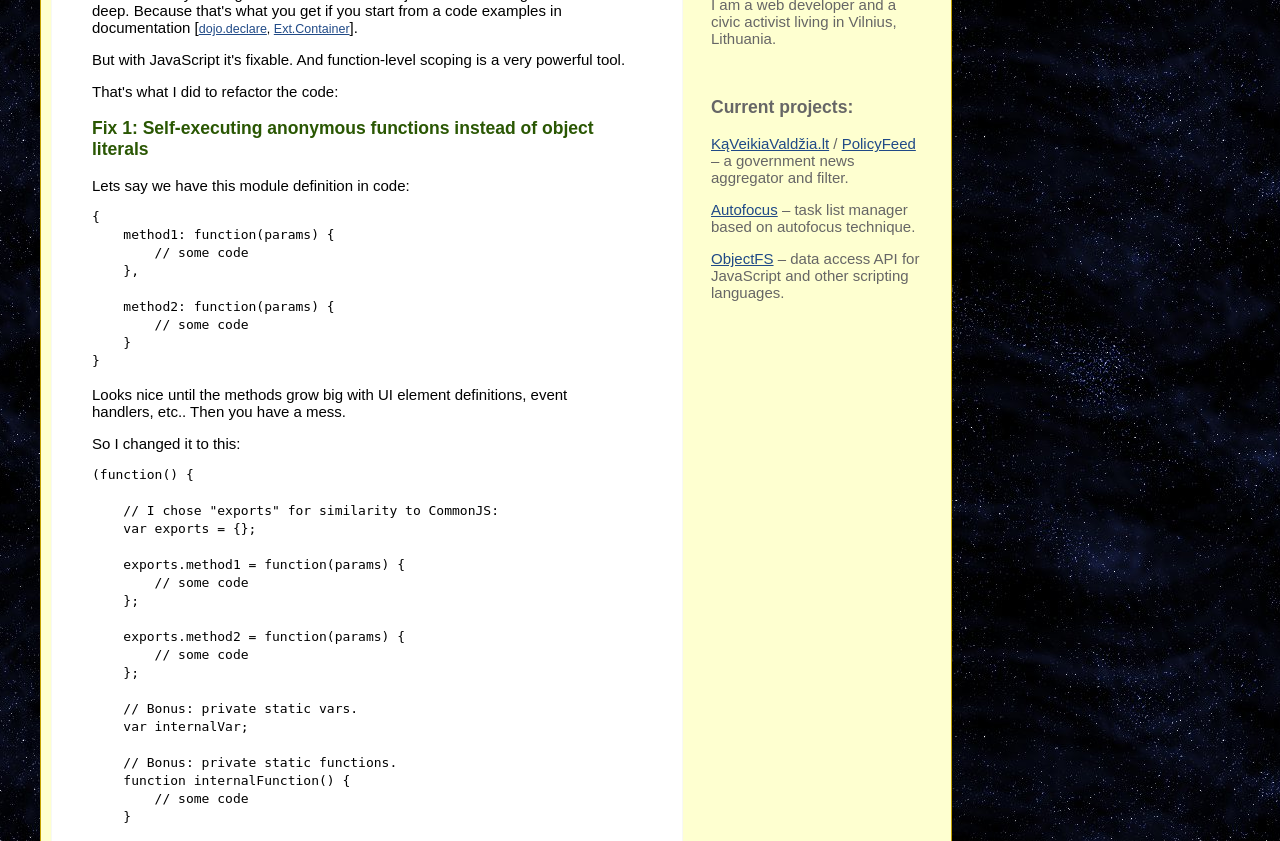
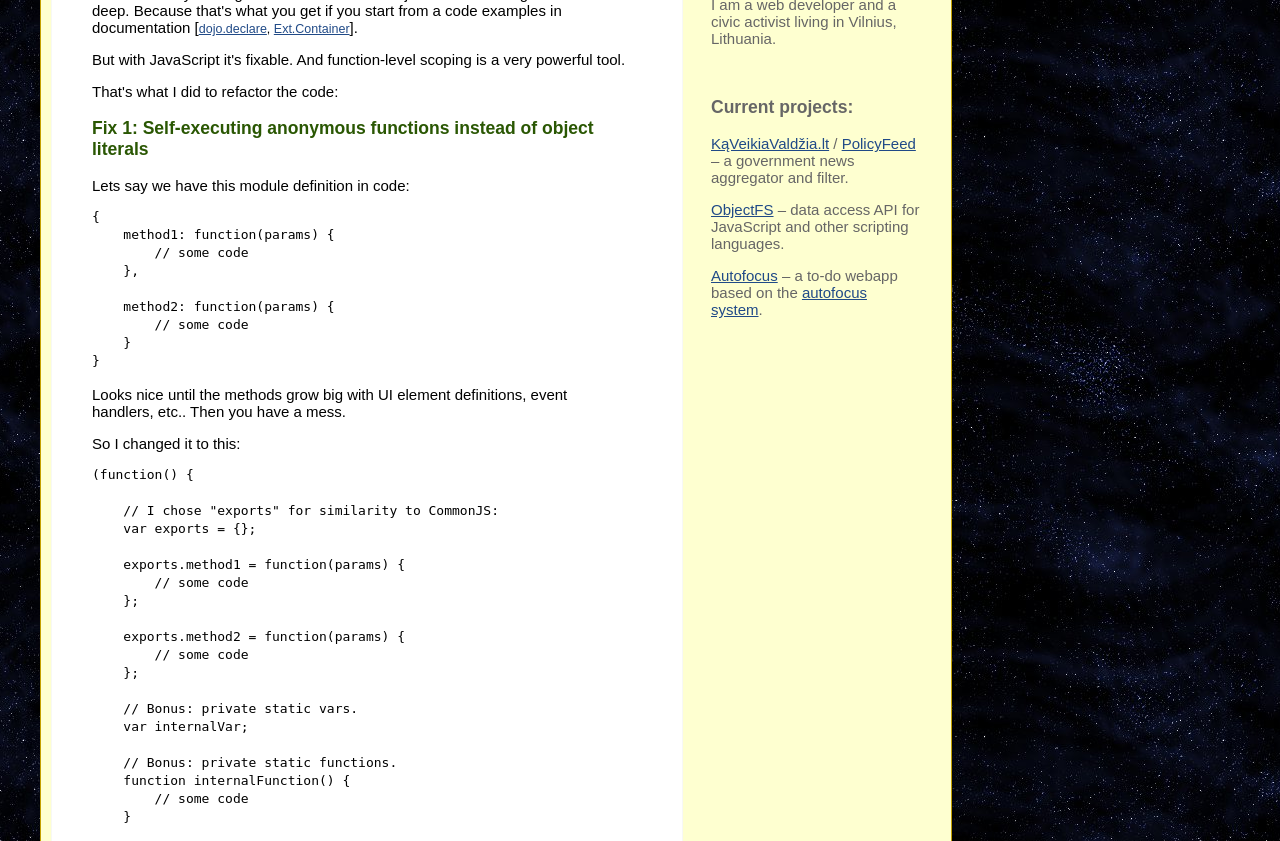
Before and after one commit to emilis/emilis.github.com, a Jekyll site: the page built from index.html, in a window 1280 px wide and 900 px high, scrolled down 329 px, cut to the strip 59-900 px from the top of the window. Built offline with Jekyll 4.4.1, drawn with Linux system fonts in a browser that asks for light colours; a style sheet for code colours, icons or effects is not loaded.

Commit message:
Changed Autofocus project description.

```diff
--- a/_layouts/master.html
+++ b/_layouts/master.html
@@ -28,9 +28,8 @@
 
                 <h3>Current projects:</h3>
                 <p><a href="http://kaveikiavaldzia.lt/">KąVeikiaValdžia.lt</a> / <a href="http://github.com/emilis/policyfeed">PolicyFeed</a> &ndash; a government news aggregator and filter.</p>
-                <p><a href="http://github.com/emilis/autofocus">Autofocus</a> &ndash; task list manager based on autofocus technique.</p>
                 <p><a href="http://objectfs.org/">ObjectFS</a> &ndash; data access API for JavaScript and other scripting languages.</p>
-
+                <p><a href="http://github.com/emilis/autofocus">Autofocus</a> &ndash; a to-do webapp based on the <a href="http://www.markforster.net/autofocus-index/">autofocus system</a>.</p>
 
             </div>
             <div id="footer">
```
